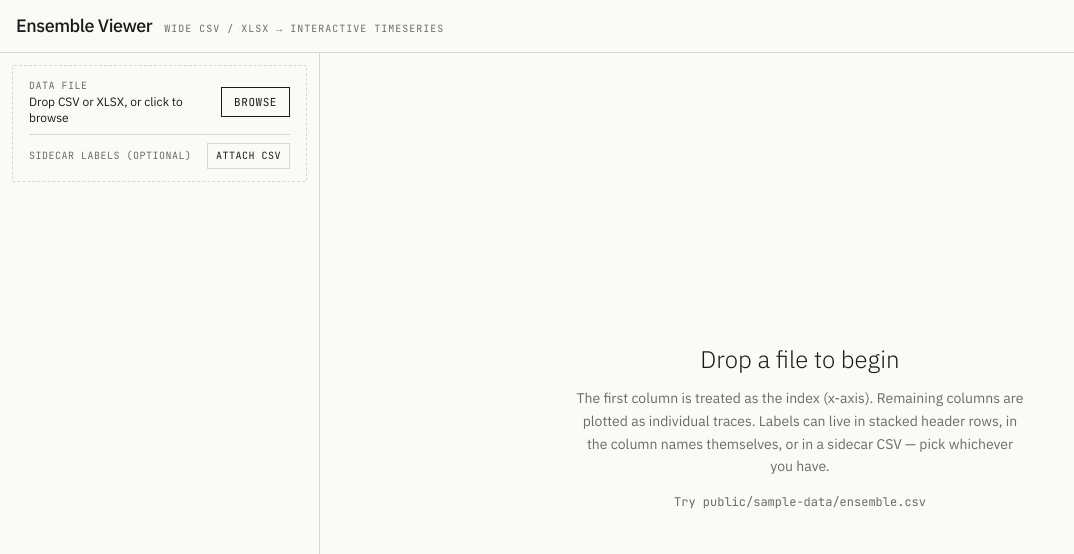
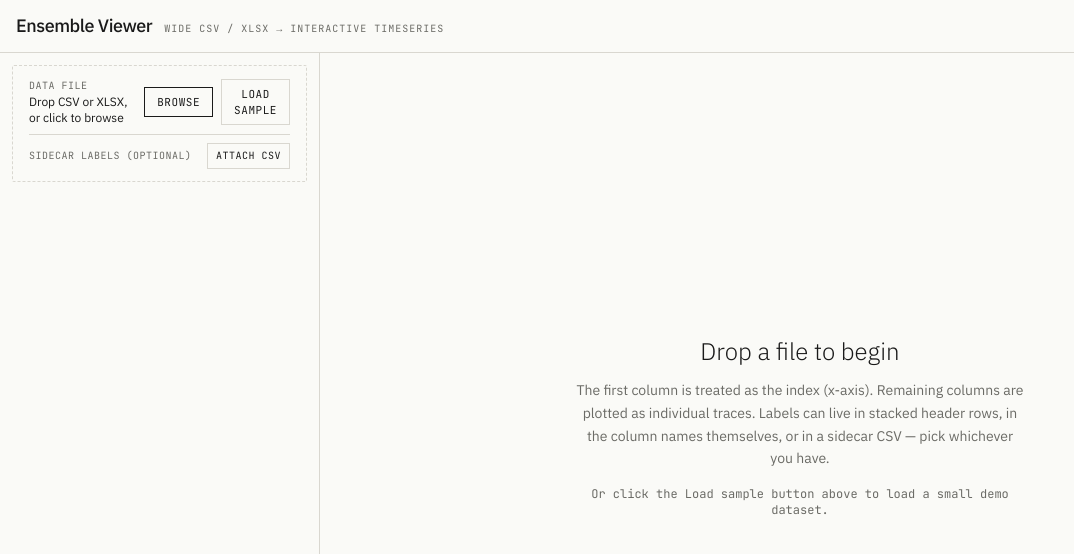
Before and after one commit to jrkasprzyk/ensemble-viewer, a React (Vite) app: page / in a window 1280 px wide. Shown: the top 554 px of the page, without its empty margins (0-1074 px from the left). Built offline with nearby package versions, Linux system fonts and the light colour scheme.

Commit message:
add sample data loading functionality and update UI for loading sample dataset

```diff
--- a/src/App.jsx
+++ b/src/App.jsx
@@ -254,7 +254,7 @@ function EmptyState() {
           you have.
         </p>
         <p className="text-xs text-muted mt-4 font-mono">
-          Try <code>public/sample-data/ensemble.csv</code>
+          Or click the Load sample button above to load a small demo dataset.
         </p>
       </div>
     </div>
--- a/src/components/FileDropzone.jsx
+++ b/src/components/FileDropzone.jsx
@@ -1,13 +1,34 @@
 import { useRef, useState } from 'react'
+import { getSampleFile, fetchHostedSample } from '../lib/sampleData.js'
 
 export default function FileDropzone({ onFile, onSidecar, hasData }) {
   const inputRef = useRef(null)
   const sidecarRef = useRef(null)
   const [drag, setDrag] = useState(false)
+  const [loadingSample, setLoadingSample] = useState(false)
 
   function handleFiles(files) {
     if (!files || !files.length) return
     onFile(files[0])
+  }
+
+  async function handleLoadSample() {
+    setLoadingSample(true)
+    try {
+      let file
+      try {
+        // Try to fetch a hosted copy first (works when deployed)
+        file = await fetchHostedSample()
+      } catch (e) {
+        // Fall back to the bundled sample
+        file = getSampleFile()
+      }
+      onFile(file)
+    } catch (e) {
+      console.error('Failed to load sample', e)
+    } finally {
+      setLoadingSample(false)
+    }
   }
 
   return (
@@ -32,12 +53,22 @@ export default function FileDropzone({ onFile, onSidecar, hasData }) {
             {hasData ? 'Replace CSV or XLSX…' : 'Drop CSV or XLSX, or click to browse'}
           </span>
         </div>
+
+        <div className="flex items-center gap-2">
           <button
             onClick={() => inputRef.current?.click()}
             className="px-3 py-1.5 text-[11px] font-mono uppercase tracking-wider border border-ink hover:bg-ink hover:text-paper transition-colors"
           >
             Browse
           </button>
+          <button
+            onClick={handleLoadSample}
+            disabled={loadingSample}
+            className="px-3 py-1.5 text-[11px] font-mono uppercase tracking-wider border border-rule hover:bg-ink hover:text-paper transition-colors disabled:opacity-50"
+          >
+            {loadingSample ? 'Loading…' : 'Load sample'}
+          </button>
+        </div>
       </div>
       <input
         ref={inputRef}
--- /dev/null
+++ b/src/lib/sampleData.js
@@ -0,0 +1,30 @@
+// Small, representative sample CSV for demo purposes.
+// Export helpers that return a `File` so the app can parse it like a
+// user-provided file. Also try fetching a hosted copy first.
+
+const sampleCsv = `year,RCP85_CanESM5_run1,RCP85_CanESM5_run2,RCP45_MIROC6_run1,RCP45_MIROC6_run2
+2010,100,102,98,97
+2011,101,103,99,98
+2012,102,105,97,96
+2013,104,107,100,99
+2014,105,108,101,100
+2015,106,110,102,101
+2016,107,111,103,103
+2017,108,112,104,104
+2018,109,113,105,105
+2019,110,114,106,106
+2020,111,115,107,107
+`
+
+export function getSampleFile() {
+  return new File([sampleCsv], 'ensemble-sample.csv', { type: 'text/csv' })
+}
+
+export async function fetchHostedSample(path = '/sample-data/ensemble.csv') {
+  // Try to fetch a hosted copy (works when the app is deployed and the
+  // `public/` folder is served at the site root). Throws on failure.
+  const res = await fetch(path)
+  if (!res.ok) throw new Error(`HTTP ${res.status}`)
+  const text = await res.text()
+  return new File([text], path.split('/').pop() || 'ensemble-sample.csv', { type: 'text/csv' })
+}
```
Lines whose indentation alone changed are shown as unchanged.
